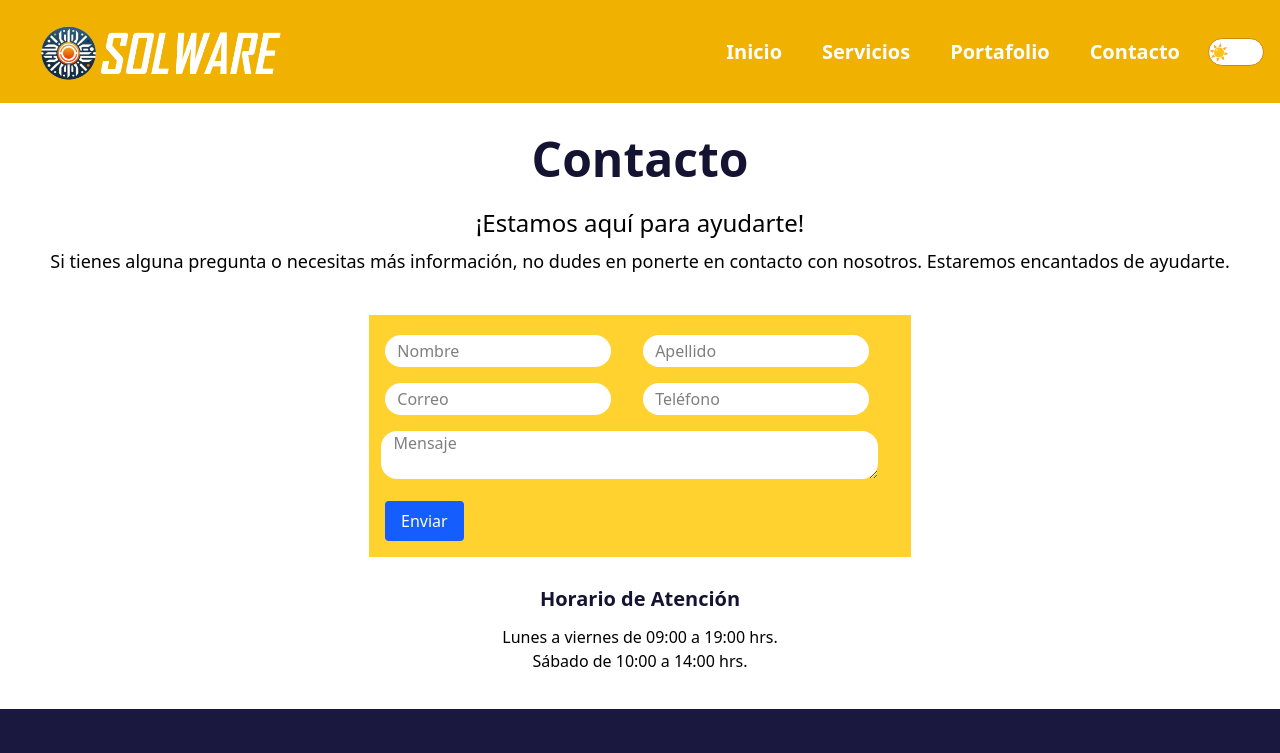
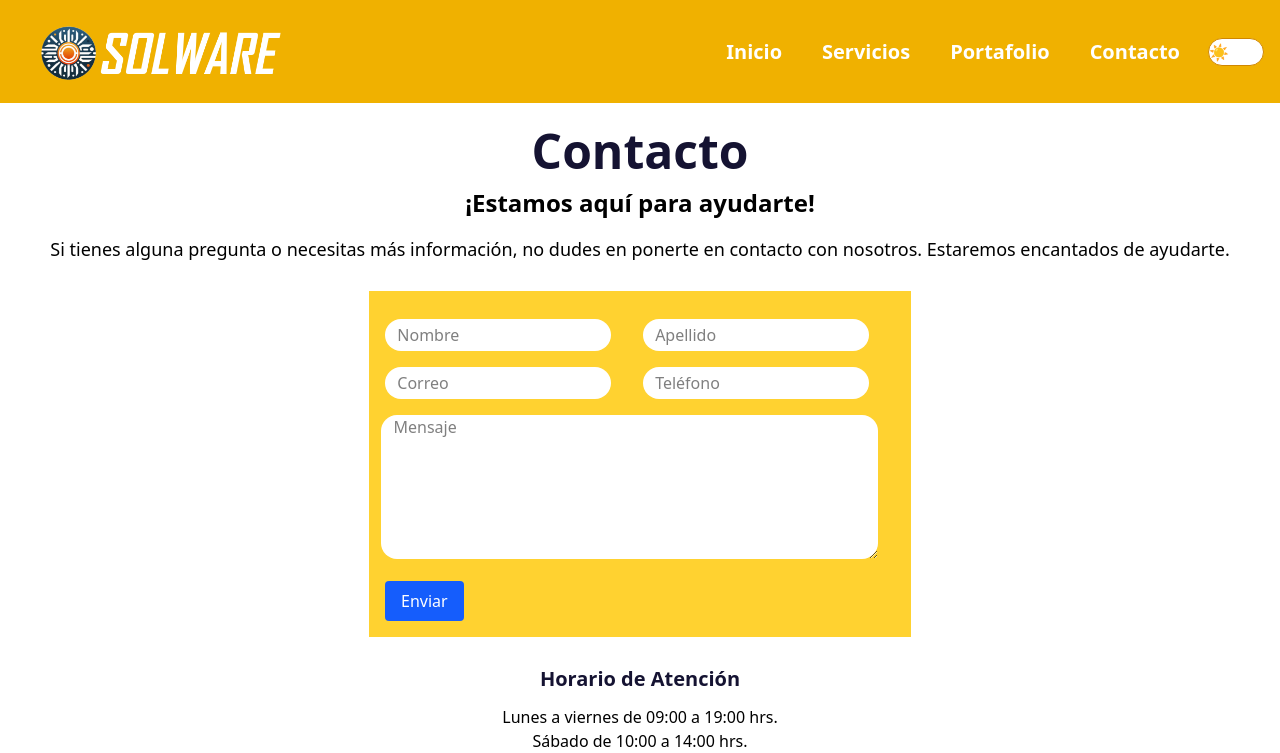
Before and after one commit to hectrhcc/Solware, a React (Vite) app: page /contacto in a window 1280 px wide. Shown: the top 753 px of the page. Built offline with nearby package versions, Linux system fonts and the light colour scheme.

Commit message:
contacto luna

```diff
--- a/src/components/Contacto.jsx
+++ b/src/components/Contacto.jsx
@@ -15,11 +15,11 @@ export default function ContactForm() {
 
   return (
     <form onSubmit={handleSubmit(onSubmit)} className="space-y-4  mx-auto bg-amber-300">
-      <div className='flex mt-5 '>
+      <div className='flex mt-7 '>
 
         <input
           {...register('nombre', { required: 'El nombre es obligatorio' })}
-          className=" w-5/12 rounded-2xl mr-4 ml-4 p-1 bg-white"
+          className=" w-5/12 rounded-2xl mr-4 ml-4 p-1 bg-white "
           placeholder='  Nombre'
         />
         {errors.nombre && <p className="text-red-500 text-sm">{errors.nombre.message}</p>}
@@ -44,7 +44,7 @@ export default function ContactForm() {
                <input
           type="telefono"
           {...register('telefono', { required: 'El telefono es obligatorio' })}
-          className=" w-5/12 rounded-2xl ml-4 mr-4 p-1 bg-white"
+          className=" w-5/12 rounded-2xl ml-4 mr-4 p-1 bg-white "
           placeholder='  Teléfono'
         />
         {errors.telefono && <p className="text-red-500 text-sm">{errors.telefono.message}</p>}
@@ -53,7 +53,7 @@ export default function ContactForm() {
       <div>
         <textarea
           {...register('mensaje', { required: 'El mensaje no puede estar vacío' })}
-          className=" min-w-11/12 rounded-2xl ml-3 mr-3 min-h-auto  bg-white"
+          className=" min-w-11/12 rounded-2xl ml-3 mr-3 min-h-auto h-36  bg-white"
           placeholder='   Mensaje'
         />
         {errors.mensaje && <p className="text-red-500 text-sm">{errors.mensaje.message}</p>}
--- a/src/index.css
+++ b/src/index.css
@@ -5,11 +5,13 @@
     color: white;
 
   }
+.modo-oscuro h1, .modo-oscuro h3 {
+    color:#00aae4;
+}
 
-
-  .modo-oscuro label{
+  .modo-oscuro label, .modo-oscuro input, .modo-oscuro textarea {
     background-color:#212121 ;
-
+    color:white;
   }
 
   .modo-oscuro #luna{ /* div que contiene la luna */
@@ -19,6 +21,7 @@
   *:focus:not(:focus-visible) {
     outline: none;
     box-shadow: none;
+
   }
 
  footer{
--- a/src/pages/ContactoPage.jsx
+++ b/src/pages/ContactoPage.jsx
@@ -4,14 +4,14 @@ import Contacto from '../components/Contacto';
 const ContactoPage = () => {
   return (
     <>
-      <h1 className='text-5xl font-bold color text-center mt-8'>Contacto</h1>
-      <div className='flex flex-col   bg-white w-full p-6'>
-    <p className='text-2xl mb-2 text-center'>¡Estamos aquí para ayudarte!</p>
-    <p className='text-lg mb-4 text-center '>Si tienes alguna pregunta o necesitas más información, no dudes en ponerte en contacto con nosotros. Estaremos encantados de ayudarte.</p>
+      <h1 className='text-5xl font-bold color text-center mt-6'>Contacto</h1>
+      <div className='flex flex-col  w-full p-3'>
+    <p className='text-2xl text-center font-semibold mb-4'>¡Estamos aquí para ayudarte!</p>
+    <p className='text-lg mb-4 text-center justify-between '>Si tienes alguna pregunta o necesitas más información, no dudes en ponerte en contacto con nosotros. Estaremos encantados de ayudarte.</p>
 </div>
       <Contacto/>
-      <div className='flex  bg-white w-full  p-1 text-center justify-center'>
-        <div className='flex flex-col  bg-white w-full  text-center justify-center '>
+      <div className='flex  w-full  p-1 text-center justify-center'>
+        <div className='flex flex-col   w-full  text-center justify-center '>
           <h3 className='text-xl font-bold mb-3  mt-6 color'>Horario de Atención</h3>
             <p>Lunes a viernes de 09:00 a 19:00 hrs.</p>
             <p className='mb-8'> Sábado de 10:00 a 14:00 hrs.</p>
```
